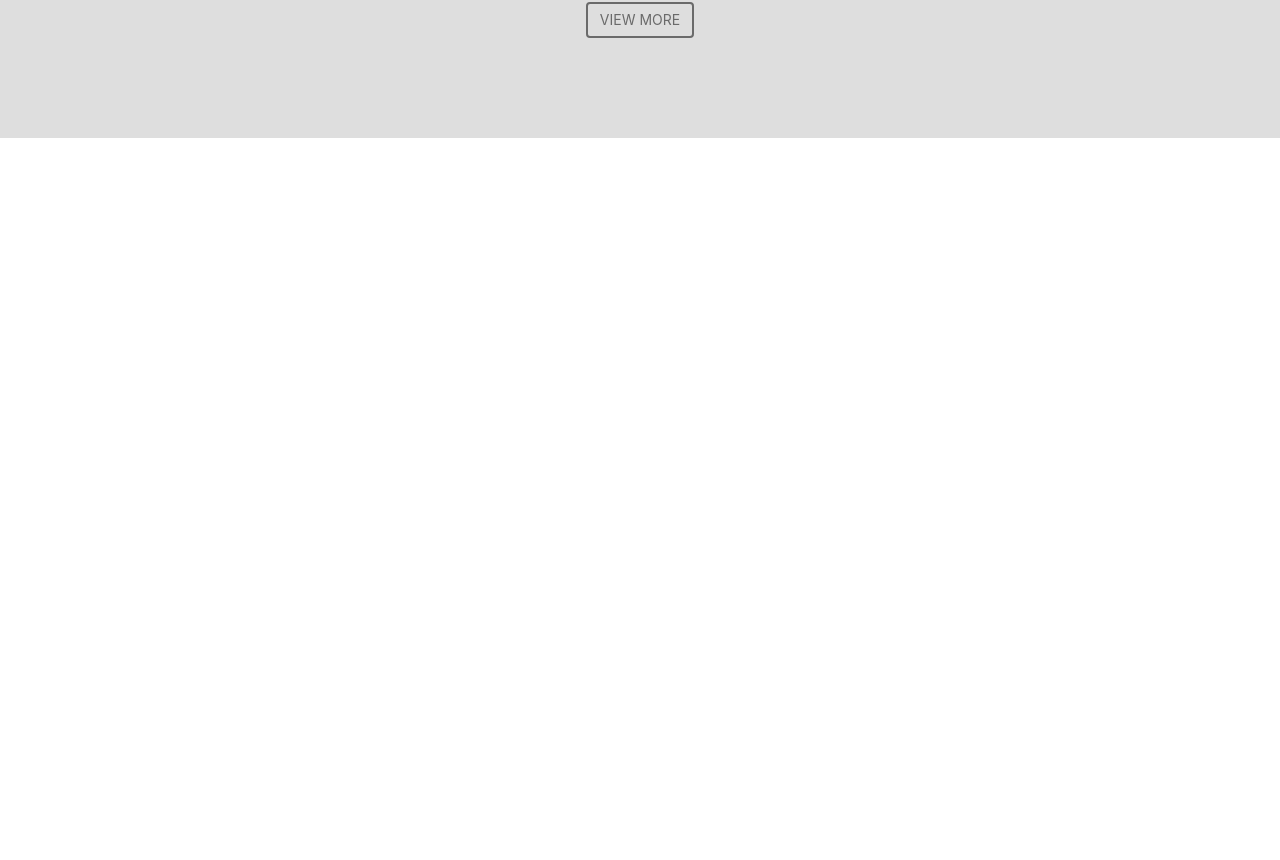
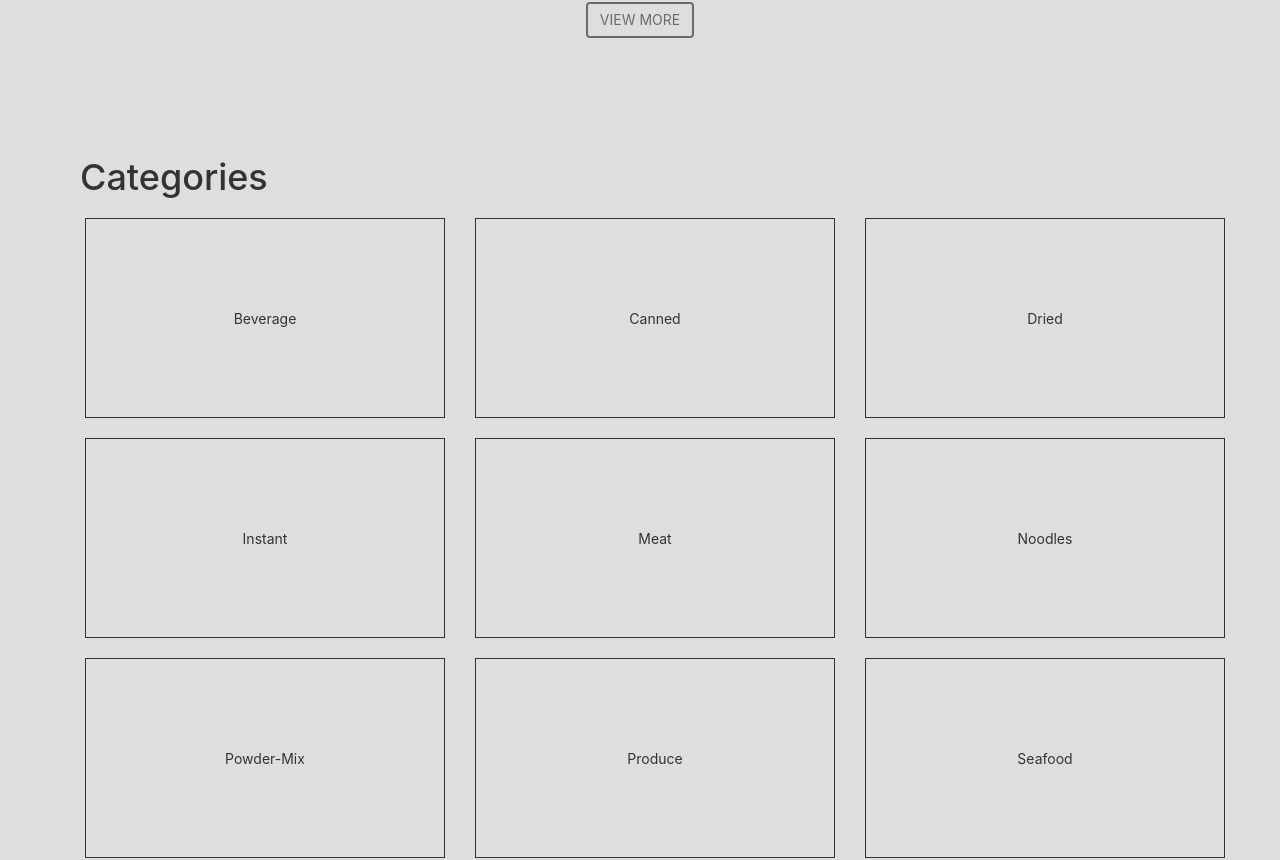
Before and after one commit to ninjaachibi/fusion_mobile, a React (Create React App) app: page / in a window 1280 px wide. Shown: the part 496-1356 px from the top of the page. Before the commit the page ends 800 px from the top, so only its background shows below. Built offline with nearby package versions, Linux system fonts and the light colour scheme; no server answers.

Commit message:
Basic Categories Cards

```diff
--- a/src/App.js
+++ b/src/App.js
@@ -1,4 +1,5 @@
 import React, { Component } from 'react';
+import Categories from './categories.js';
 import './App.css';
 import {Grid,Row,Col,Button} from 'react-bootstrap';
 import axios from 'axios';
@@ -66,6 +67,7 @@ class App extends Component {
           </Grid>
         </div>
         <Button className="ViewMorePopular">VIEW MORE</Button>
+        <Categories></Categories>
       </div>
     );
   }
--- /dev/null
+++ b/src/categories.css
@@ -0,0 +1,18 @@
+.Card{
+  border:solid 1px;
+  height: 200px;
+  margin-bottom: 20px;
+  line-height:200px;
+}
+
+span{
+  display:inline-block;
+  vertical-align: middle;
+  line-height:normal;
+}
+
+h1{
+  text-align:left;
+  margin-left: 10px;
+  margin-bottom:20px;
+}
--- /dev/null
+++ b/src/categories.js
@@ -0,0 +1,33 @@
+import React, { Component } from 'react';
+import './categories.css';
+import {Grid,Row,Col,Button} from 'react-bootstrap';
+import axios from 'axios';
+
+class Categories extends Component{
+
+  constructor(props){
+    super(props);
+    this.categories = ["Beverage","Canned","Dried","Instant","Meat","Noodles","Powder-Mix","Produce","Seafood","Spices","Snack"];
+  }
+
+  render(){
+    return(
+      <div className="categories container">
+        <h1>Categories</h1>
+        <Grid>
+          <Row className="show-grid">
+            {this.categories.map((item) =>
+              <Col xs={4} md={4}>
+                <div class="Card">
+                  {item}
+                </div>
+
+              </Col>
+            )}
+          </Row>
+        </Grid>
+      </div>
+    )
+  }
+}
+export default Categories;
```
